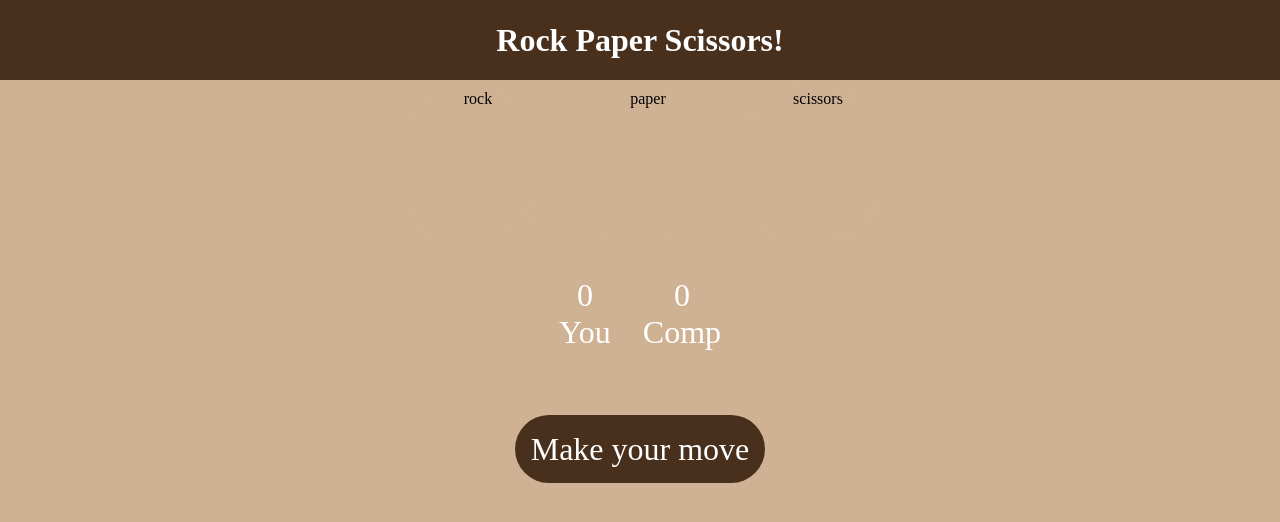
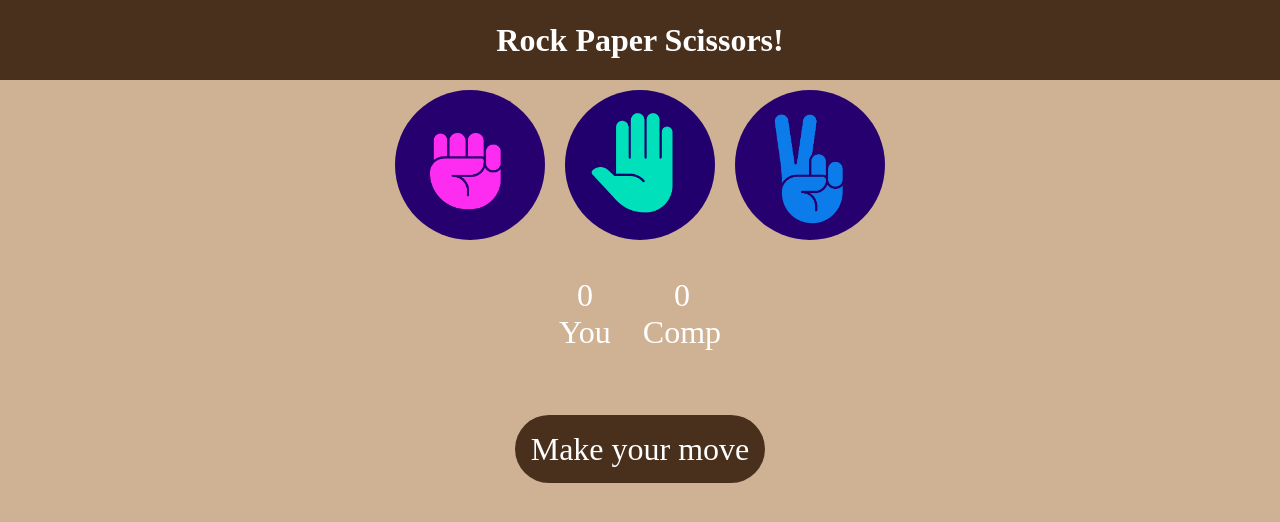
Before and after one commit to auraexe25/RPS, a plain HTML site: page index.html in a window 1280 px wide. Drawn offline with Linux system fonts and the light colour scheme.

Commit message:
Update index.html

```diff
--- a/index.html
+++ b/index.html
@@ -11,13 +11,13 @@
     <h1> Rock Paper Scissors!</h1>
     <div class="choices">
         <div class="choice" id="rock">
-            <img src="./images/rock.png" alt="rock">
+            <img src="rock.png" alt="rock">
         </div>
         <div class="choice" id="paper">
-            <img src="./images/paper.png" alt="paper">
+            <img src="paper.png" alt="paper">
         </div>
         <div class="choice" id="scissors">
-            <img src="./images/scissors.png" alt="scissors">
+            <img src="scissors.png" alt="scissors">
         </div>
     </div>
 
```
